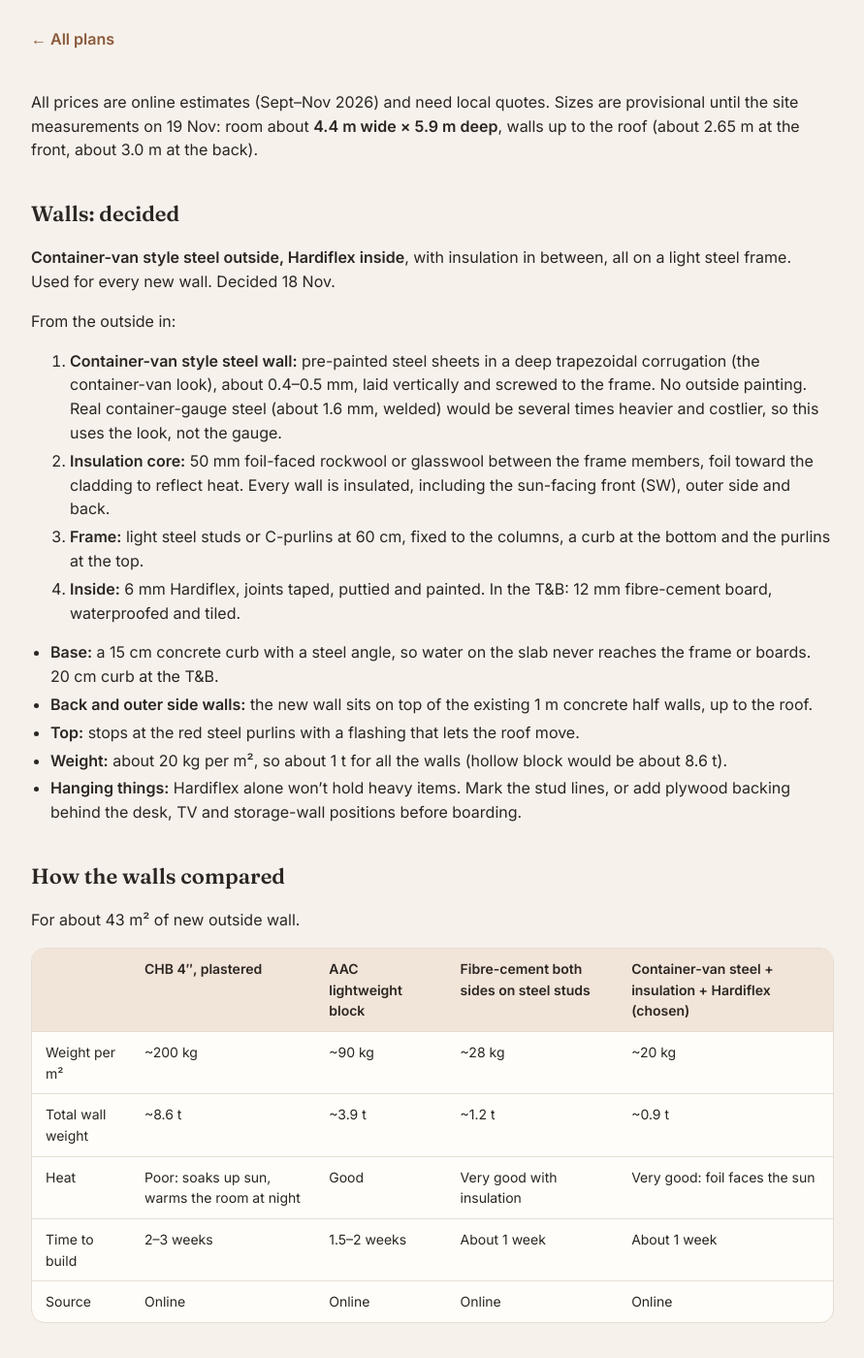
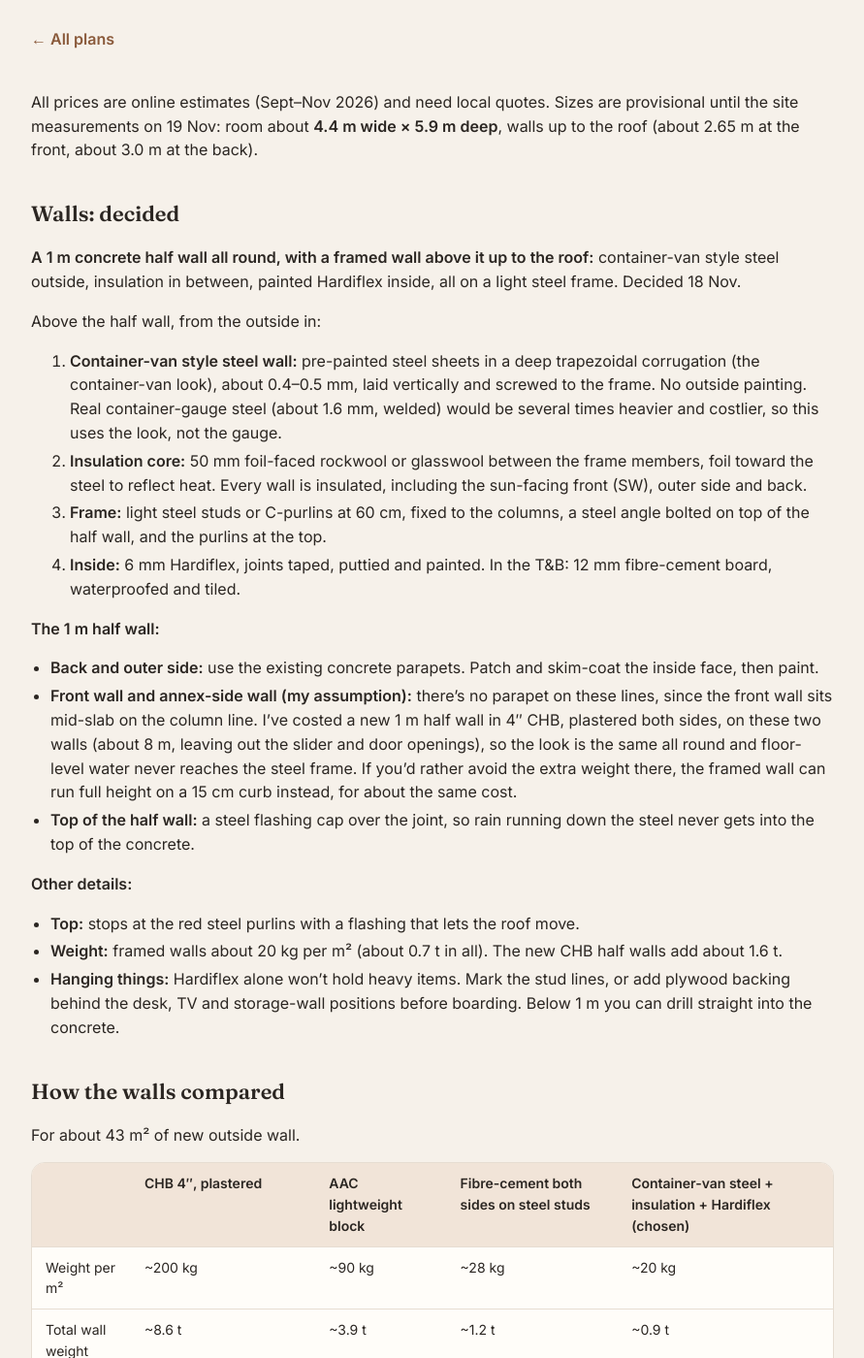
Before and after one commit to tatayotter/navarro-house, a Jekyll site: the page built from rooms/rooftop-room.md, in a window 1280 px wide and 1400 px high. Shown: the whole window at 97% size, without its empty margins (194-1085 px from the left). Built offline with Jekyll 4.4.1, drawn with Linux system fonts in a browser that asks for light colours; some of the changed text lies outside the part shown.

Commit message:
Rooftop room: framed walls sit on 1 m concrete half walls; new CHB half walls front/annex side; WPC option dropped; re-costed
Co-Authored-By: Claude Opus 5.5 <noreply@anthropic.com>
Claude-Session: https://claude.ai/code/session_01RUWgCRJLVxxppr6mnyKY9C

```diff
--- a/index.html
+++ b/index.html
@@ -131,7 +131,7 @@ footer a{color:var(--accent);font-weight:500}
   <p class="sub">What's done, what's next.</p>
   <div class="status">
     <div class="st"><span class="pill p-work">Building soon</span><div><b>Steel stair to the rooftop</b><span class="d">Final design done. Steel bought, welder hired.</span></div></div>
-    <a class="st" href="rooms/rooftop-room.html"><span class="pill p-wait">Draft</span><div><b>Rooftop room</b><span class="d">Room with its own T&amp;B, queen bed and window AC. Walls: container-van style steel outside, insulation, Hardiflex inside. About ₱205k–345k (online estimate). Final site measurements coming.</span></div><span class="arrow">›</span></a>
+    <a class="st" href="rooms/rooftop-room.html"><span class="pill p-wait">Draft</span><div><b>Rooftop room</b><span class="d">Room with its own T&amp;B, queen bed and window AC. Walls: 1 m concrete half wall, then container-van steel outside and Hardiflex inside up to the roof. About ₱208k–348k (online estimate). Final site measurements coming.</span></div><span class="arrow">›</span></a>
     <div class="st"><span class="pill p-wait">Measuring</span><div><b>Front gate</b><span class="d">Roll-up car shutter plus a small door. Waiting on final measurements.</span></div></div>
     <a class="st" href="house/electrical-materials.html"><span class="pill p-wait">For checking</span><div><b>Electrical wiring</b><span class="d">Whole-house plan drafted: 20 ceiling lights, 32 outlets, 12 smart switch plates. Materials about ₱113k to ₱179k (online estimate). The electrician will check it.</span></div><span class="arrow">›</span></a>
     <a class="st" href="house/plumbing-materials.html"><span class="pill p-wait">Draft</span><div><b>Plumbing</b><span class="d">Decided: our own new septic tank under the car bay (the old one is shared with the neighbours). Water tank and booster pump. Materials about ₱86k–130k (online estimate).</span></div><span class="arrow">›</span></a>
@@ -161,7 +161,7 @@ footer a{color:var(--accent);font-weight:500}
     <div class="cr"><div class="what">Front gate<span class="src s-online">Online estimate</span><small>Shutter, door and post. Needs a shutter quote.</small></div><div class="amt">₱40k–51k</div></div>
     <div class="cr"><div class="what">Master bedroom<span class="src s-online">Online estimate</span><small>Materials, with 10% buffer</small></div><div class="amt">≈ ₱167k</div></div>
     <div class="cr"><div class="what">Living room<span class="src s-online">Online estimate</span><small>Slider and carpentry quotes still to get</small></div><div class="amt">₱228k–370k</div></div>
-    <div class="cr"><div class="what">Rooftop room<span class="src s-online">Online estimate</span><small>Insulated steel-and-Hardiflex walls, floor, ceiling, doors, T&amp;B finishes, with 10% buffer</small></div><div class="amt">₱205k–345k</div></div>
+    <div class="cr"><div class="what">Rooftop room<span class="src s-online">Online estimate</span><small>Insulated steel-and-Hardiflex walls, floor, ceiling, doors, T&amp;B finishes, with 10% buffer</small></div><div class="amt">₱208k–348k</div></div>
     <div class="cr"><div class="what">Plumbing and new septic tank<span class="src s-online">Online estimate</span><small>Materials ₱86k–130k plus labour; before fixtures and tiles</small></div><div class="amt">₱119k–189k</div></div>
   </div>
   <p class="note">The stair total so far is ₱33,284 against a ₱35,000 budget. When a local quote comes in, its label changes to Local.</p>
--- a/rooms/rooftop-room.md
+++ b/rooms/rooftop-room.md
@@ -1,30 +1,36 @@
 ---
 title: Rooftop room
 status: Draft
-cost: "₱205k–345k"
+cost: "₱208k–348k"
 price_source: online
 updated: 18 Nov 2026
-summary: The closed room on the rooftop under the existing shed roof, with its own T&B, a queen bed, a desk and a window aircon. Walls: container-van style steel outside, insulation, Hardiflex inside. This page costs the walls, floor, ceiling, doors and windows, and T&B finishes.
+summary: The closed room on the rooftop under the existing shed roof, with its own T&B, a queen bed, a desk and a window aircon. Walls: 1 m concrete half wall, then container-van style steel outside and Hardiflex inside up to the roof. This page costs the walls, floor, ceiling, doors and windows, and T&B finishes.
 ---
 
 All prices are online estimates (Sept–Nov 2026) and need local quotes. Sizes are provisional until the site measurements on 19 Nov: room about **4.4 m wide × 5.9 m deep**, walls up to the roof (about 2.65 m at the front, about 3.0 m at the back).
 
 ## Walls: decided
 
-**Container-van style steel outside, Hardiflex inside**, with insulation in between, all on a light steel frame. Used for every new wall. Decided 18 Nov.
+**A 1 m concrete half wall all round, with a framed wall above it up to the roof:** container-van style steel outside, insulation in between, painted Hardiflex inside, all on a light steel frame. Decided 18 Nov.
 
-From the outside in:
+Above the half wall, from the outside in:
 
 1. **Container-van style steel wall:** pre-painted steel sheets in a deep trapezoidal corrugation (the container-van look), about 0.4–0.5 mm, laid vertically and screwed to the frame. No outside painting. Real container-gauge steel (about 1.6 mm, welded) would be several times heavier and costlier, so this uses the look, not the gauge.
-2. **Insulation core:** 50 mm foil-faced rockwool or glasswool between the frame members, foil toward the cladding to reflect heat. Every wall is insulated, including the sun-facing front (SW), outer side and back.
-3. **Frame:** light steel studs or C-purlins at 60 cm, fixed to the columns, a curb at the bottom and the purlins at the top.
+2. **Insulation core:** 50 mm foil-faced rockwool or glasswool between the frame members, foil toward the steel to reflect heat. Every wall is insulated, including the sun-facing front (SW), outer side and back.
+3. **Frame:** light steel studs or C-purlins at 60 cm, fixed to the columns, a steel angle bolted on top of the half wall, and the purlins at the top.
 4. **Inside:** 6 mm Hardiflex, joints taped, puttied and painted. In the T&B: 12 mm fibre-cement board, waterproofed and tiled.
 
-- **Base:** a 15 cm concrete curb with a steel angle, so water on the slab never reaches the frame or boards. 20 cm curb at the T&B.
-- **Back and outer side walls:** the new wall sits on top of the existing 1 m concrete half walls, up to the roof.
+**The 1 m half wall:**
+
+- **Back and outer side:** use the existing concrete parapets. Patch and skim-coat the inside face, then paint.
+- **Front wall and annex-side wall (my assumption):** there's no parapet on these lines, since the front wall sits mid-slab on the column line. I've costed a new 1 m half wall in 4″ CHB, plastered both sides, on these two walls (about 8 m, leaving out the slider and door openings), so the look is the same all round and floor-level water never reaches the steel frame. If you'd rather avoid the extra weight there, the framed wall can run full height on a 15 cm curb instead, for about the same cost.
+- **Top of the half wall:** a steel flashing cap over the joint, so rain running down the steel never gets into the top of the concrete.
+
+**Other details:**
+
 - **Top:** stops at the red steel purlins with a flashing that lets the roof move.
-- **Weight:** about 20 kg per m², so about 1 t for all the walls (hollow block would be about 8.6 t).
-- **Hanging things:** Hardiflex alone won't hold heavy items. Mark the stud lines, or add plywood backing behind the desk, TV and storage-wall positions before boarding.
+- **Weight:** framed walls about 20 kg per m² (about 0.7 t in all). The new CHB half walls add about 1.6 t.
+- **Hanging things:** Hardiflex alone won't hold heavy items. Mark the stud lines, or add plywood backing behind the desk, TV and storage-wall positions before boarding. Below 1 m you can drill straight into the concrete.
 
 ## How the walls compared
 
@@ -42,57 +48,37 @@ For about 43 m² of new outside wall.
 
 | Section | Low (₱) | High (₱) | Source |
 |---|---|---|---|
-| Walls: frame, container-van steel, insulation, Hardiflex, curb, T&B partitions, paint | 84,410 | 131,260 | Online |
+| Walls: half walls, framed walls above (container-van steel, insulation, Hardiflex), T&B partitions, paint | 87,000 | 133,650 | Online |
 | Floor (porcelain tiles) | 16,500 | 28,700 | Online |
 | Ceiling with vents | 21,000 | 33,000 | Online |
 | Doors and windows | 34,500 | 62,000 | Online |
 | T&B waterproofing, tiles, fixtures | 29,650 | 58,900 | Online |
-| **Total before contingency** | **186,060** | **313,860** | |
-| **With 10% contingency** | **204,666** | **345,246** | |
+| **Total before contingency** | **188,650** | **316,250** | |
+| **With 10% contingency** | **207,515** | **347,875** | |
 
 **Not included:** the window aircon unit (about ₱18,000–26,000 for a 1 HP inverter, Online), bed, desk and storage-wall carpentry, wiring and the T&B exhaust fan (on the [electrical materials page](../house/electrical-materials.html)), pipes, core drilling and the raised T&B floor (on the [plumbing materials page](../house/plumbing-materials.html)), and engineer fees.
 
 ## Walls
 
-| Item | Qty | Low (₱) | High (₱) | Source |
-|---|---|---|---|---|
-| Light steel frame (studs or C-purlins at 60 cm), angles, frames around openings | 43 m² | 10,750 | 17,200 | Online |
-| Container-van style corrugated steel sheet, pre-painted, 0.4–0.5 mm (with laps and waste) | 49 m² | 17,150 | 26,950 | Online |
-| Breathable wrap behind the cladding | 43 m² | 2,150 | 3,870 | Online |
-| Insulation 50 mm, foil-faced rockwool or glasswool | 43 m² | 5,160 | 9,460 | Online |
-| Hardiflex 6 mm inside (with waste) | 47 m² | 8,750 | 11,830 | Online |
-| Flashings, corner trims, screws, joint tape, compound, sealant | 43 m² | 6,450 | 10,750 | Online |
-| Labour (frame, cladding, insulation, boards) | 43 m² | 17,200 | 25,800 | Online |
-| Concrete curb 15 cm under new walls (20 cm at the T&B) | ~14 m | 2,500 | 4,000 | Online |
-| T&B partitions (studs + fibre-cement both sides, 12 mm on the wet faces) and 12 mm board on the T&B outer walls | ~8 m² | 8,800 | 12,400 | Online |
-| Inside paint: putty, primer, latex, and painting labour | ~50 m² | 5,500 | 9,000 | Online |
-| **Subtotal** | | **84,410** | **131,260** | |
-
-## Option: WPC inside instead of painted Hardiflex
-
-Yes, this works. WPC wall panels (fluted or flat, about 9–12 mm, 16–20 cm wide) clip onto horizontal battens fixed across the steel frame. The T&B stays on Hardiflex/fibre-cement with tiles, because WPC shouldn't be used in the shower zone.
-
-**Can the Hardiflex be dropped?** Yes, in the dry room. WPC goes straight onto battens, so the Hardiflex behind it isn't needed. Things to keep in mind:
-
-- **Fire:** WPC is part plastic and burns, while Hardiflex doesn't. Keep WPC away from the aircon outlet and plugs or use metal box covers, and don't put it right beside the window aircon sleeve.
-- **Heat:** WPC expands in heat. Leave the gaps the supplier asks for at the ceiling, floor and corners.
-- **Hanging things:** screw heavy items into the battens or the steel frame, not just the WPC.
-
-About 45 m² of room-side wall (the room walls plus the T&B's room-side face), order 50 m².
+The framed wall above the 1 m half walls covers about 35 m² after the door, slider and window openings.
 
 | Item | Qty | Low (₱) | High (₱) | Source |
 |---|---|---|---|---|
-| WPC interior wall panels | 50 m² | 32,500 | 60,000 | Online |
-| Clips, start and end trims, corner trims | 45 m² | 3,600 | 6,750 | Online |
-| Horizontal battens at 40 cm (metal furring) | 45 m² | 4,500 | 8,100 | Online |
-| WPC installer labour | 45 m² | 6,750 | 11,250 | Online |
-| **WPC total** | | **47,350** | **86,100** | |
-| Less: Hardiflex inside, its share of joints and labour, putty and paint (no longer needed) | | −20,550 | −30,280 | Online |
-| **Extra cost against painted Hardiflex** | | **+26,800** | **+55,820** | |
+| New 1 m CHB half wall, plastered both sides, front and annex-side walls, dowelled to the slab | ~8 m² | 10,500 | 14,800 | Online |
+| Existing parapets (back, outer side): patch and skim coat inside; paint all half walls (primer + paint) and labour | ~27 m² | 6,400 | 10,350 | Online |
+| Light steel frame (studs or C-purlins at 60 cm), angles on the half walls, frames around openings | 35 m² | 8,750 | 14,000 | Online |
+| Container-van style corrugated steel sheet, pre-painted, 0.4–0.5 mm (with laps and waste) | 40 m² | 14,000 | 22,000 | Online |
+| Breathable wrap behind the steel | 35 m² | 1,750 | 3,150 | Online |
+| Insulation 50 mm, foil-faced rockwool or glasswool | 35 m² | 4,200 | 7,700 | Online |
+| Hardiflex 6 mm inside (with waste) | 38.5 m² | 7,150 | 9,650 | Online |
+| Flashings (incl. half-wall caps), corner trims, screws, joint tape, compound, sealant | 35 m² | 5,950 | 9,750 | Online |
+| Labour (frame, steel, insulation, boards) | 35 m² | 14,000 | 21,000 | Online |
+| T&B partitions (studs + fibre-cement both sides, 12 mm on the wet faces) and 12 mm board on the T&B outer walls | ~8 m² | 8,800 | 12,400 | Online |
+| Concrete curb 20 cm under the T&B partitions | ~3.3 m | 1,000 | 1,500 | Online |
+| Hardiflex paint: putty, primer, latex, and painting labour | ~41 m² | 4,500 | 7,350 | Online |
+| **Subtotal** | | **87,000** | **133,650** | |
 
-- **WPC everywhere in the room, Hardiflex dropped:** total becomes about **₱234k–407k** with the 10% buffer, against ₱205k–345k with painted Hardiflex.
-- **Keeping Hardiflex behind the WPC** (stiffer wall, better fire barrier, easier to hang things): add about ₱13,000–18,000 more.
-- **Cheaper middle ground:** WPC on one feature wall only, such as the wall behind the bed (about 12 m²), with painted Hardiflex elsewhere: about **+₱8,000–15,000**.
+Inside the T&B, the half wall is waterproofed and tiled directly (covered under T&B finishes).
 
 ## T&B finishes
 
@@ -155,8 +141,8 @@ Laminated glass on the slider for typhoons adds about ₱4,000–7,000 (Online).
 
 The walls attaching to the roof columns is already approved. Please check these details:
 
-1. **Slab load.** With the steel-and-Hardiflex walls the new load is roughly: walls ~0.9 t (plus the T&B partitions), floor tiles ~0.6 t, raised T&B floor, curb and tiles ~0.6–0.9 t, ceiling ~0.3 t, plus furniture and people. Confirm the roof slab and beams carry this, especially the T&B corner.
-2. **Bottom anchoring.** Bolting the base angles into the slab punctures the roof waterproofing. Proposed: pour a curb with dowels, anchor into the curb, and seal every hole.
+1. **Slab load.** The new load is roughly: framed walls ~0.7 t, new CHB half walls on the front and annex-side lines ~1.6 t, T&B partitions ~0.2 t, floor tiles ~0.6 t, raised T&B floor, curb and tiles ~0.6–0.9 t, ceiling ~0.3 t, plus furniture and people. Confirm the roof slab and beams carry this, especially the new half walls (are they over beams?) and the T&B corner.
+2. **Bottom anchoring.** The steel frame bolts onto the top of the 1 m half walls. Confirm the anchor type into the old parapets (are they reinforced, and strong enough to hold a 2 m wall above them in typhoon wind?), and how the new CHB half walls are dowelled to the slab without breaking the roof waterproofing.
 3. **Top connection.** The walls stop at the red steel purlins. The roof moves in typhoon winds, so the top fixing should allow movement while still holding the wall against wind.
 4. **Typhoon wind on the walls.** Confirm the frame member size and spacing, the cladding screw spacing, and the fixing of the frame to the columns, especially on the long annex-side wall.
 5. **Slab openings and drains.** Core holes for the T&B pipes, and any existing roof drain inside the room's footprint (move it or keep it as a floor drain).
@@ -170,9 +156,9 @@ The walls attaching to the roof columns is already approved. Please check these
 
 ## Order of work
 
-1. Engineer check, then pour the curbs and the T&B floor.
+1. Engineer check, then build the new half walls, the T&B curb and the T&B floor.
 2. Plumbing rough-in and waterproofing; flood test.
-3. Steel frame and container-van steel outside, trims and opening frames.
+3. Steel frame on the half walls, container-van steel outside, flashing caps, trims and opening frames.
 4. Wiring and boxes inside the frame, insulation, backing boards, then Hardiflex.
 5. Doors, windows, aircon frame; ceiling and vents.
-6. Tiles (T&B, then room floor), inside paint, fixtures.
+6. Tiles (T&B, then room floor), half-wall and Hardiflex paint, fixtures.
```
Also changed, not shown: README.md.
